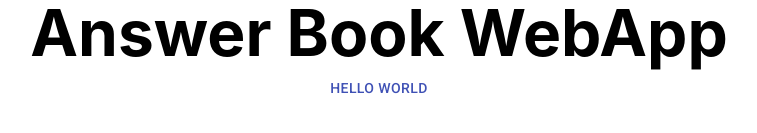
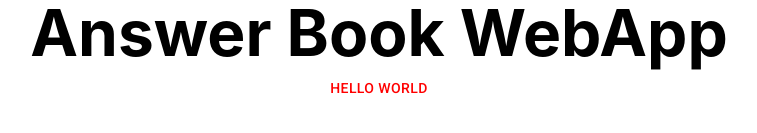
Before and after one commit to hkwon516/answerbook-frontend, a Next.js app in the folder apps/webapp/: page / in a window 1280 px wide. Shown: the part 349-482 px from the top of the page, without its empty margins (261-1018 px from the left). Built offline with nearby package versions, Linux system fonts and the light colour scheme; what parse would draw is missing.

Commit message:
Webapp theming support material UI _app.js webapp - Add theming support material UI Added theme.js in utils ,ThemeProvider and material ui styles in dependencies

```diff
--- a/apps/webapp/package.json
+++ b/apps/webapp/package.json
@@ -10,6 +10,7 @@
   "dependencies": {
     "@material-ui/core": "^4.11.2",
     "@material-ui/icons": "^4.11.2",
+    "@material-ui/styles": "^4.11.2",
     "next": "10.0.5",
     "parse": "^2.19.0",
     "react": "17.0.1",
--- a/apps/webapp/pages/_app.js
+++ b/apps/webapp/pages/_app.js
@@ -1,7 +1,13 @@
 import '../styles/globals.css'
+import { ThemeProvider } from '@material-ui/core/styles';
+import theme from '../utils/theme';
 
 function MyApp({ Component, pageProps }) {
-  return <Component {...pageProps} />
+  return (
+    <ThemeProvider theme={theme}>
+        <Component {...pageProps} />
+    </ThemeProvider>
+   );
 }
 
 export default MyApp
--- /dev/null
+++ b/apps/webapp/utils/theme.js
@@ -0,0 +1,11 @@
+import { createMuiTheme } from '@material-ui/core/styles';
+
+const theme = {
+    palette: {
+        primary:{
+            main : '#f00',
+        },
+    },
+}
+
+export default createMuiTheme(theme);
```
